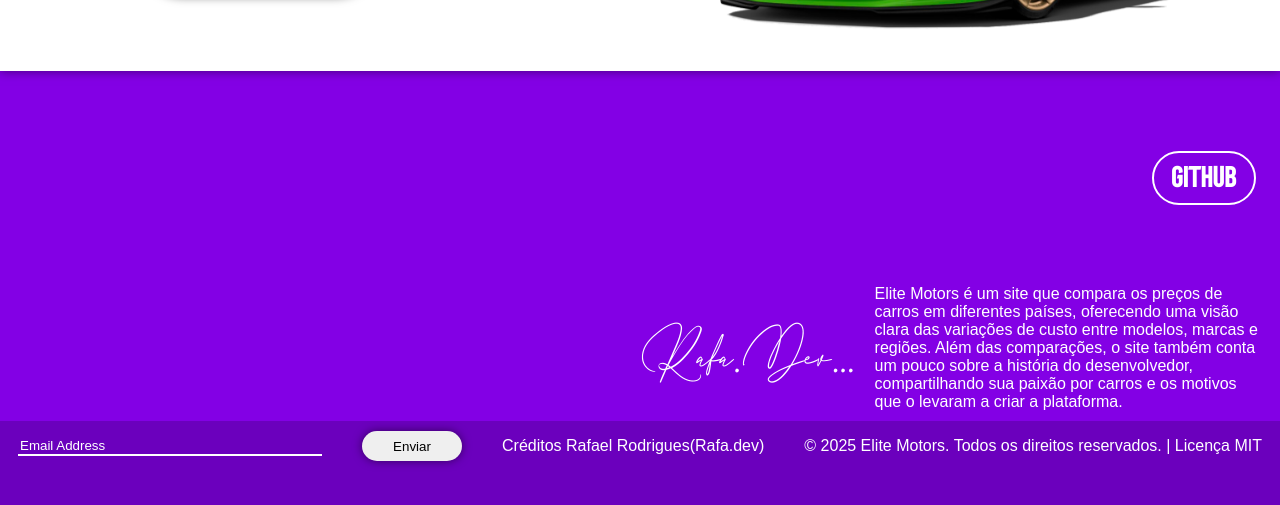
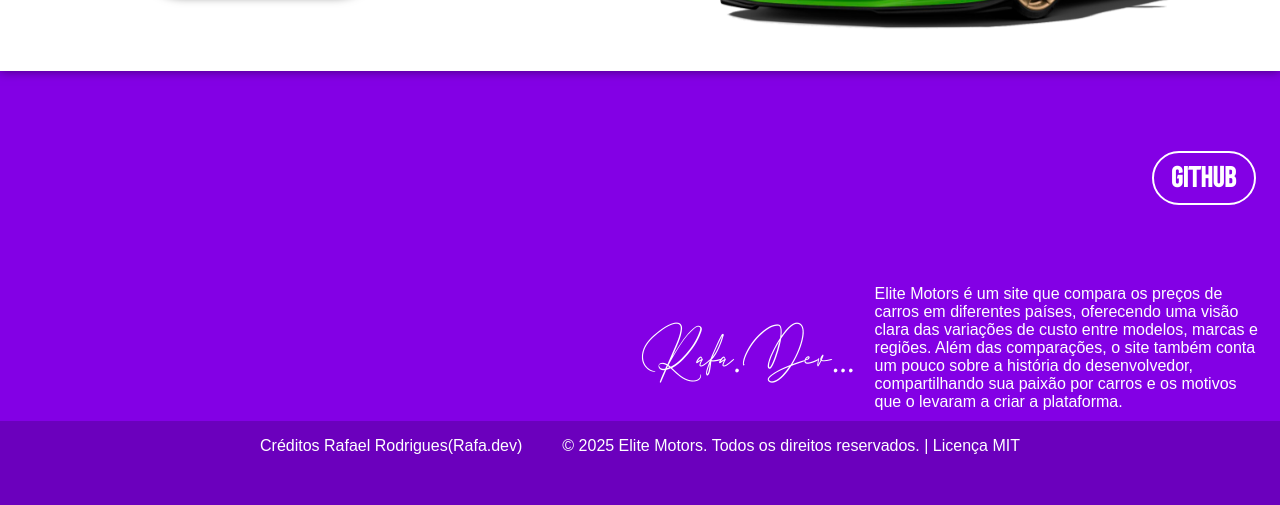
Before and after one commit to rafaarodriguesz2/Projeto-Individual, a website: page Projeto Individual/public/index.html in a window 1280 px wide. Shown: the part 976-1481 px from the top of the page. Drawn offline with Linux system fonts and the light colour scheme.

Commit message:
Alteração footer

```diff
--- a/Projeto Individual/public/index.html
+++ b/Projeto Individual/public/index.html
@@ -78,8 +78,6 @@
     <!-- Rodapé -->
     <footer class="footer">
         <div class="info-footer">
-            <input type="text" placeholder="Email Address">
-            <button>Enviar</button>
             <p>Créditos Rafael Rodrigues(Rafa.dev)</p>
             <p>© 2025 Elite Motors. Todos os direitos reservados. | Licença MIT</p>
         </div>
@@ -107,7 +105,5 @@
         document.getElementById("div_id_usuario").classList.add("hide")
     }
 
-
 </script>
-
 </html>
```
